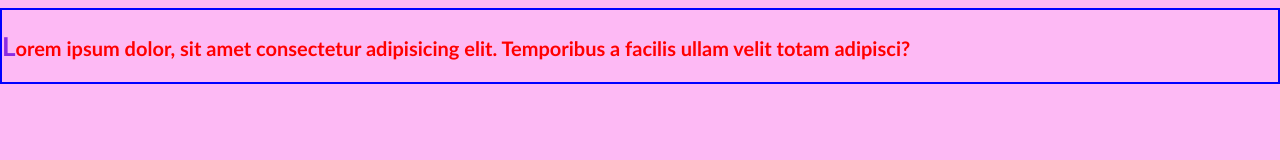
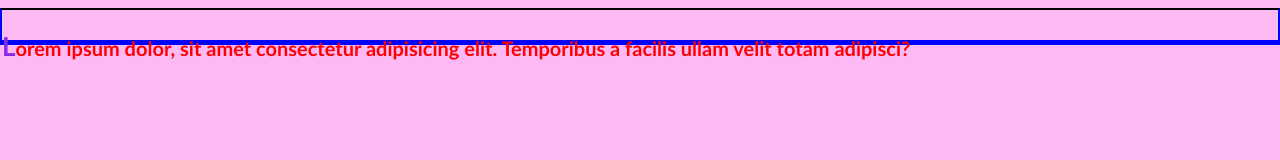
Before and after one commit to Kiracyx/Publick-Fullstack-rep, a plain HTML site: page CSS practice new/index.html in a window 1280 px wide. Drawn offline with Linux system fonts and the light colour scheme.

Commit message:
Change border body

```diff
--- a/CSS practice new/assets/styles/style.css
+++ b/CSS practice new/assets/styles/style.css
@@ -9,12 +9,15 @@ body {
   margin-left: 0px;
   margin-right: 0px;
 
-  border-top: black;
+
   border: 2px blue solid;
+  border-top-color: black;
+  border-bottom-width:5px;
+  height: 30px;
 }
 
 p::first-letter {
   font-size: 26px;
   color: blueviolet;
-  height: 30px;
+
 }
```
